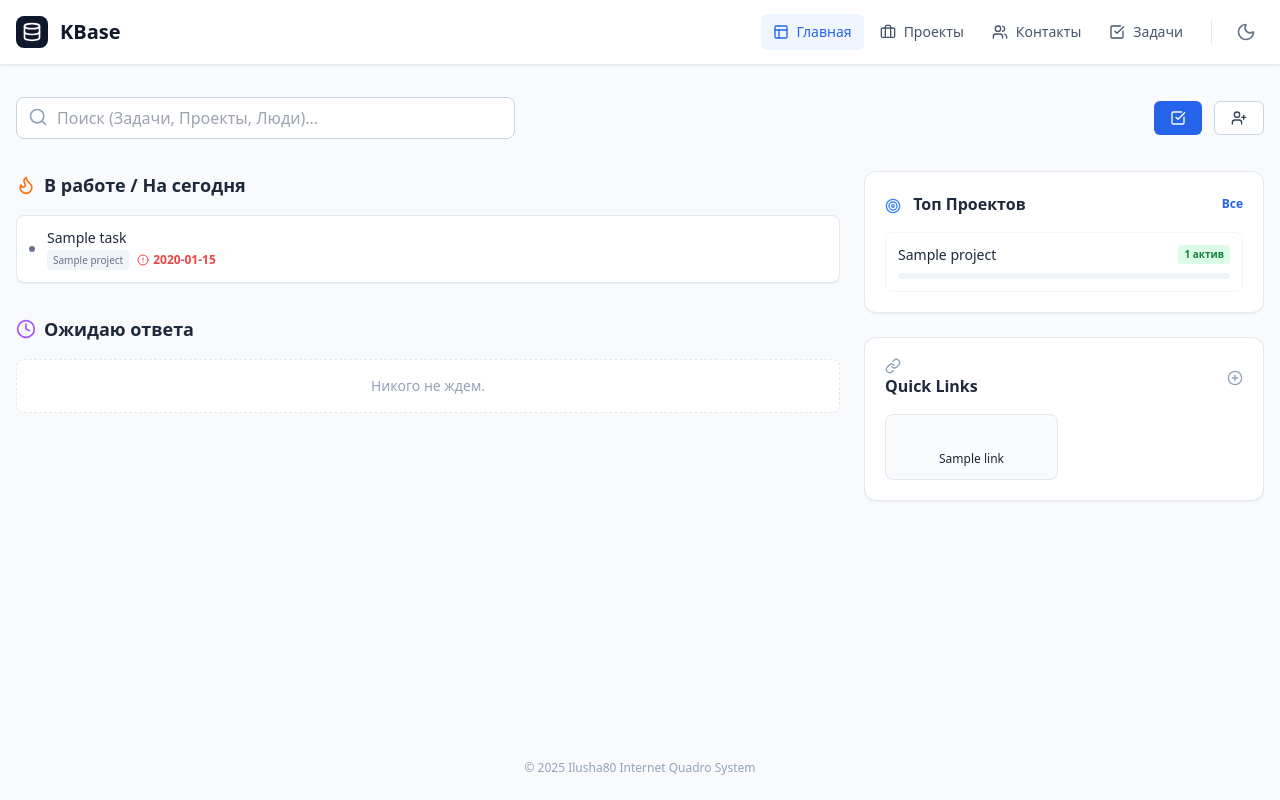
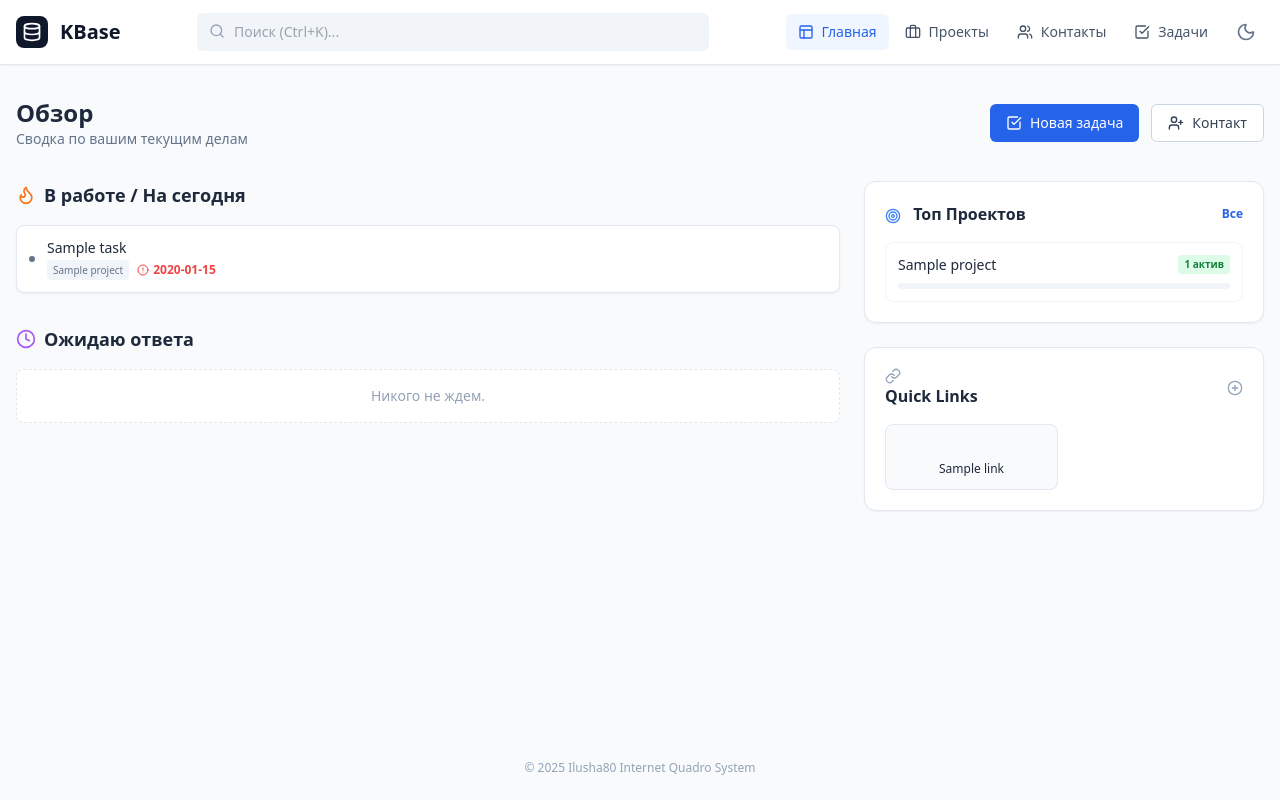
Before and after one commit to iLusha80/kbase, a Flask app: page / in a window 1280 px wide. Run offline with Flask 3, Linux system fonts and the light colour scheme; data comes from the database, SQL or seed files in the repository; tables that the repository leaves empty hold one stand-in row (values such as "Sample post"); some libraries are stand-ins or nearby versions.

Commit message:
feat: implement global search functionality with debounce and results dropdown

```diff
--- a/static/js/app.js
+++ b/static/js/app.js
@@ -4,6 +4,7 @@ import { initModals, openModal, closeModal } from './components/Modal.js';
 import TagManager from './components/TagManager.js';
 import ThemeManager from './components/ThemeManager.js';
 import Dashboard from './components/Dashboard.js';
+import GlobalSearch from './components/GlobalSearch.js'; // NEW IMPORT
 
 import { TaskController } from './controllers/TaskController.js';
 import { ContactController } from './controllers/ContactController.js';
@@ -33,6 +34,9 @@ document.addEventListener('DOMContentLoaded', async () => {
 
     window.contactTagManager = new TagManager('contact-tags-container');
     window.taskTagManager = new TagManager('task-tags-container');
+
+    // Init Global Search
+    GlobalSearch.init();
 
     ContactController.init();
     TaskController.init();
@@ -142,7 +146,6 @@ function handleUrlRouting(addToHistory = false) {
     else if (path === '/projects') initialView = 'projects';
     else if (path === '/kb') initialView = 'kb';
 
-    // PROJECT DETAIL
     const projectMatch = path.match(/^\/projects\/(\d+)$/);
     if (projectMatch) {
         const projectId = projectMatch[1];
@@ -151,7 +154,6 @@ function handleUrlRouting(addToHistory = false) {
         return;
     }
 
-    // NEW: CONTACT DETAIL
     const contactMatch = path.match(/^\/contacts\/(\d+)$/);
     if (contactMatch) {
         const contactId = contactMatch[1];
--- a/static/js/components/Dashboard.js
+++ b/static/js/components/Dashboard.js
@@ -3,13 +3,11 @@ import { switchView } from '../utils/router.js';
 import { closeModal } from './Modal.js';
 
 const Dashboard = {
-    // Метод для инициализации слушателей событий (выполняется 1 раз при загрузке App)
+    // Setup listeners (Search logic REMOVED from here)
     setup() {
-        this.initSearch();
         this.initQuickLinkForm();
     },
 
-    // Метод для загрузки данных (выполняется каждый раз при переходе на Dashboard)
     async init() {
         await this.loadData();
     },
@@ -117,7 +115,6 @@ const Dashboard = {
     initQuickLinkForm() {
         const form = document.getElementById('quick-link-form');
         if (form) {
-            // Удаляем старые слушатели путем клонирования (самый простой способ без именованной функции)
             const newForm = form.cloneNode(true);
             form.parentNode.replaceChild(newForm, form);
 
@@ -128,81 +125,13 @@ const Dashboard = {
 
                 if (await API.createQuickLink(data)) {
                     closeModal('quick-link-modal');
-                    e.target.reset(); // Сброс формы
-                    this.loadData(); // Обновление дашборда
+                    e.target.reset();
+                    this.loadData();
                 } else {
                     alert('Ошибка при создании ссылки');
                 }
             });
         }
-    },
-
-    initSearch() {
-        const input = document.getElementById('globalSearchInput');
-        const resultsContainer = document.getElementById('globalSearchResults');
-
-        if (!input || !resultsContainer) return;
-
-        // Клонируем input чтобы убрать старые слушатели, если они были
-        const newInput = input.cloneNode(true);
-        input.parentNode.replaceChild(newInput, input);
-
-        let debounceTimer;
-        newInput.addEventListener('input', (e) => {
-            const val = e.target.value.trim();
-            clearTimeout(debounceTimer);
-            if (val.length < 2) {
-                resultsContainer.classList.add('hidden');
-                resultsContainer.innerHTML = '';
-                return;
-            }
-            debounceTimer = setTimeout(async () => {
-                const data = await API.search(val);
-                this.renderSearchResults(data, resultsContainer);
-            }, 300);
-        });
-
-        // Слушатель клика на документе лучше оставить один раз в app.js или проверить, не дублируется ли он
-        // Для простоты здесь оставим, но добавим проверку (хотя при SPA переходе initSearch не должен вызываться много раз, если мы используем setup)
-        document.addEventListener('click', (e) => {
-            if (!newInput.contains(e.target) && !resultsContainer.contains(e.target)) {
-                resultsContainer.classList.add('hidden');
-            }
-        });
-
-        newInput.addEventListener('focus', () => {
-            if (newInput.value.length >= 2 && resultsContainer.children.length > 0) {
-                resultsContainer.classList.remove('hidden');
-            }
-        });
-    },
-
-    renderSearchResults(data, container) {
-        let html = '';
-        const hasTasks = data.tasks && data.tasks.length > 0;
-        const hasProjects = data.projects && data.projects.length > 0;
-        const hasContacts = data.contacts && data.contacts.length > 0;
-
-        if (!hasTasks && !hasProjects && !hasContacts) {
-            container.innerHTML = `<div class="p-3 text-sm text-slate-500 dark:text-slate-400">Ничего не найдено</div>`;
-            container.classList.remove('hidden');
-            return;
-        }
-        if (hasProjects) {
-            html += `<div class="px-3 py-2 text-xs font-bold text-slate-400 uppercase bg-slate-50 dark:bg-slate-700/50 dark:text-slate-300">Проекты</div>`;
-            html += data.projects.map(p => `<div onclick="openProjectDetail(${p.id})" class="px-4 py-2 hover:bg-slate-50 cursor-pointer flex items-center dark:hover:bg-slate-700"><i data-lucide="briefcase" class="w-4 h-4 mr-2 text-slate-400"></i><span class="text-sm font-medium text-slate-800 dark:text-slate-200">${p.title}</span></div>`).join('');
-        }
-        if (hasTasks) {
-            html += `<div class="px-3 py-2 text-xs font-bold text-slate-400 uppercase bg-slate-50 border-t border-slate-100 dark:bg-slate-700/50 dark:border-slate-700 dark:text-slate-300">Задачи</div>`;
-            html += data.tasks.map(t => `<div onclick="editTask(${t.id})" class="px-4 py-2 hover:bg-slate-50 cursor-pointer flex items-center dark:hover:bg-slate-700"><div class="w-2 h-2 rounded-full mr-2" style="background-color: ${t.status ? t.status.color : '#ccc'}"></div><span class="text-sm text-slate-800 truncate dark:text-slate-200">${t.title}</span></div>`).join('');
-        }
-        if (hasContacts) {
-            html += `<div class="px-3 py-2 text-xs font-bold text-slate-400 uppercase bg-slate-50 border-t border-slate-100 dark:bg-slate-700/50 dark:border-slate-700 dark:text-slate-300">Контакты</div>`;
-            html += data.contacts.map(c => `<div onclick="editContact(${c.id})" class="px-4 py-2 hover:bg-slate-50 cursor-pointer flex items-center dark:hover:bg-slate-700"><i data-lucide="user" class="w-4 h-4 mr-2 text-slate-400"></i><span class="text-sm text-slate-800 dark:text-slate-200">${c.last_name} ${c.first_name || ''}</span></div>`).join('');
-        }
-        container.innerHTML = html;
-        container.classList.remove('hidden');
-        if (window.lucide) lucide.createIcons();
     }
 };
 
--- /dev/null
+++ b/static/js/components/GlobalSearch.js
@@ -0,0 +1,109 @@
+import API from '../api.js';
+
+const GlobalSearch = {
+    init() {
+        const input = document.getElementById('globalHeaderSearch');
+        const resultsContainer = document.getElementById('globalHeaderSearchResults');
+
+        if (!input || !resultsContainer) return;
+
+        let debounceTimer;
+
+        // Listener for typing
+        input.addEventListener('input', (e) => {
+            const val = e.target.value.trim();
+            clearTimeout(debounceTimer);
+
+            if (val.length < 2) {
+                resultsContainer.classList.add('hidden');
+                resultsContainer.innerHTML = '';
+                return;
+            }
+
+            debounceTimer = setTimeout(async () => {
+                const data = await API.search(val);
+                this.renderSearchResults(data, resultsContainer);
+            }, 300);
+        });
+
+        // Focus listeners
+        input.addEventListener('focus', () => {
+            if (input.value.length >= 2 && resultsContainer.children.length > 0) {
+                resultsContainer.classList.remove('hidden');
+            }
+        });
+
+        // Click outside to close
+        document.addEventListener('click', (e) => {
+            if (!input.contains(e.target) && !resultsContainer.contains(e.target)) {
+                resultsContainer.classList.add('hidden');
+            }
+        });
+
+        // Hotkey Ctrl/Cmd + K
+        document.addEventListener('keydown', (e) => {
+            if ((e.ctrlKey || e.metaKey) && e.key === 'k') {
+                e.preventDefault();
+                input.focus();
+            }
+        });
+    },
+
+    renderSearchResults(data, container) {
+        let html = '';
+        const hasTasks = data.tasks && data.tasks.length > 0;
+        const hasProjects = data.projects && data.projects.length > 0;
+        const hasContacts = data.contacts && data.contacts.length > 0;
+
+        if (!hasTasks && !hasProjects && !hasContacts) {
+            container.innerHTML = `<div class="p-4 text-sm text-center text-slate-500 dark:text-slate-400">Ничего не найдено</div>`;
+            container.classList.remove('hidden');
+            return;
+        }
+
+        // Projects
+        if (hasProjects) {
+            html += `<div class="px-3 py-2 text-[10px] font-bold text-slate-400 uppercase bg-slate-50 dark:bg-slate-700/50 dark:text-slate-300">Проекты</div>`;
+            html += data.projects.map(p => `
+                <div onclick="openProjectDetail(${p.id}); document.getElementById('globalHeaderSearchResults').classList.add('hidden');"
+                     class="px-4 py-2 hover:bg-slate-50 cursor-pointer flex items-center transition-colors dark:hover:bg-slate-700">
+                    <i data-lucide="briefcase" class="w-4 h-4 mr-3 text-slate-400"></i>
+                    <span class="text-sm font-medium text-slate-800 dark:text-slate-200">${p.title}</span>
+                </div>
+            `).join('');
+        }
+
+        // Contacts
+        if (hasContacts) {
+            html += `<div class="px-3 py-2 text-[10px] font-bold text-slate-400 uppercase bg-slate-50 border-t border-slate-100 dark:bg-slate-700/50 dark:border-slate-700 dark:text-slate-300">Контакты</div>`;
+            html += data.contacts.map(c => `
+                <div onclick="openContactDetail(${c.id}); document.getElementById('globalHeaderSearchResults').classList.add('hidden');"
+                     class="px-4 py-2 hover:bg-slate-50 cursor-pointer flex items-center transition-colors dark:hover:bg-slate-700">
+                    <i data-lucide="user" class="w-4 h-4 mr-3 text-slate-400"></i>
+                    <div>
+                        <div class="text-sm text-slate-800 dark:text-slate-200">${c.last_name} ${c.first_name || ''}</div>
+                        ${c.role ? `<div class="text-xs text-slate-500">${c.role}</div>` : ''}
+                    </div>
+                </div>
+            `).join('');
+        }
+
+        // Tasks
+        if (hasTasks) {
+            html += `<div class="px-3 py-2 text-[10px] font-bold text-slate-400 uppercase bg-slate-50 border-t border-slate-100 dark:bg-slate-700/50 dark:border-slate-700 dark:text-slate-300">Задачи</div>`;
+            html += data.tasks.map(t => `
+                <div onclick="editTask(${t.id}); document.getElementById('globalHeaderSearchResults').classList.add('hidden');"
+                     class="px-4 py-2 hover:bg-slate-50 cursor-pointer flex items-center transition-colors dark:hover:bg-slate-700">
+                    <div class="w-2 h-2 rounded-full mr-3 flex-shrink-0" style="background-color: ${t.status ? t.status.color : '#ccc'}"></div>
+                    <span class="text-sm text-slate-800 truncate dark:text-slate-200">${t.title}</span>
+                </div>
+            `).join('');
+        }
+
+        container.innerHTML = html;
+        container.classList.remove('hidden');
+        if (window.lucide) lucide.createIcons();
+    }
+};
+
+export default GlobalSearch;
--- a/templates/partials/header.html
+++ b/templates/partials/header.html
@@ -1,20 +1,34 @@
 <header class="sticky top-0 z-40 w-full bg-white border-b border-slate-200 shadow-sm transition-colors duration-200 dark:bg-slate-800 dark:border-slate-700">
-    <div class="max-w-7xl mx-auto px-4 h-16 flex items-center justify-between">
-        <!-- Логотип -->
-        <a href="/" class="flex items-center cursor-pointer group" id="nav-dashboard-logo" data-view="dashboard">
+    <div class="max-w-7xl mx-auto px-4 h-16 flex items-center justify-between gap-4">
+        <!-- 1. Логотип -->
+        <a href="/" class="flex items-center cursor-pointer group flex-shrink-0" id="nav-dashboard-logo" data-view="dashboard">
             <div class="bg-slate-900 p-1.5 rounded-lg mr-3 group-hover:bg-primary-600 transition-colors dark:bg-primary-600">
                 <i data-lucide="database" class="w-5 h-5 text-white"></i>
             </div>
-            <span class="text-xl font-bold text-slate-900 dark:text-white">KBase</span>
+            <span class="text-xl font-bold text-slate-900 dark:text-white sm:block">KBase</span>
         </a>
 
-        <!-- Навигация и Кнопка -->
-        <div class="flex items-center gap-2">
-            <nav class="flex items-center space-x-1">
+        <!-- 2. GLOBAL SEARCH (NEW) -->
+        <div class="flex-1 max-w-lg relative">
+            <div class="relative">
+                <i data-lucide="search" class="absolute left-3 top-2.5 w-4 h-4 text-slate-400"></i>
+                <input type="text" id="globalHeaderSearch"
+                    placeholder="Поиск (Ctrl+K)..."
+                    autocomplete="off"
+                    class="w-full pl-9 pr-4 py-2 bg-slate-100 border-transparent focus:bg-white border focus:border-primary-500 rounded-md text-sm transition-all outline-none dark:bg-slate-700 dark:text-white dark:focus:bg-slate-900 dark:focus:border-primary-500 dark:placeholder-slate-400">
+            </div>
+            <!-- Results Dropdown -->
+            <div id="globalHeaderSearchResults" class="hidden absolute top-full left-0 right-0 mt-2 bg-white rounded-lg shadow-xl border border-slate-200 overflow-hidden max-h-96 overflow-y-auto z-50 dark:bg-slate-800 dark:border-slate-700">
+                <!-- JS populates this -->
+            </div>
+        </div>
+
+        <!-- 3. Навигация и Кнопки -->
+        <div class="flex items-center gap-2 flex-shrink-0">
+            <nav class="md:flex items-center space-x-1">
                 <a href="/" id="nav-dashboard" data-view="dashboard" class="nav-btn flex items-center px-3 py-2 rounded-md text-sm font-medium transition-colors">
                     <i data-lucide="layout" class="w-4 h-4 mr-2"></i> <span>Главная</span>
                 </a>
-                <!-- NEW PROJECTS LINK -->
                 <a href="/projects" id="nav-projects" data-view="projects" class="nav-btn flex items-center px-3 py-2 rounded-md text-sm font-medium transition-colors">
                     <i data-lucide="briefcase" class="w-4 h-4 mr-2"></i> <span>Проекты</span>
                 </a>
@@ -26,10 +40,8 @@
                 </a>
             </nav>
 
-            <!-- Разделитель -->
-            <div class="h-6 w-px bg-slate-200 dark:bg-slate-700 mx-2"></div>
+            <div class="h-6 w-px bg-slate-200 dark:bg-slate-700 mx-2 hidden md:block"></div>
 
-            <!-- ПЕРЕКЛЮЧАТЕЛЬ ТЕМЫ -->
             <button id="theme-toggle" class="p-2 rounded-md transition-all focus:outline-none
                 text-slate-500 hover:bg-slate-100
                 dark:text-yellow-300 dark:bg-slate-700 dark:border dark:border-slate-600 dark:hover:bg-slate-600 dark:hover:text-yellow-200">
--- a/templates/partials/view_dashboard.html
+++ b/templates/partials/view_dashboard.html
@@ -1,26 +1,23 @@
 <div id="view-dashboard" class="view-section fade-in">
-    <!-- HEADER и GRID (Левая колонка) без изменений -->
-    <div class="flex flex-col md:flex-row gap-4 mb-8 justify-between items-start md:items-center relative z-20">
-        <!-- Search Bar -->
-        <div class="relative w-full md:w-1/2 lg:w-2/5">
-            <i data-lucide="search" class="absolute left-3 top-2.5 w-5 h-5 text-slate-400"></i>
-            <input type="text" id="globalSearchInput" placeholder="Поиск (Задачи, Проекты, Люди)..." autocomplete="off"
-                class="w-full pl-10 pr-4 py-2 border border-slate-300 rounded-lg focus:outline-none focus:border-primary-500 focus:ring-1 focus:ring-primary-500 transition-all bg-white dark:bg-slate-800 dark:border-slate-700 dark:text-white dark:placeholder-slate-500">
-            <div id="globalSearchResults" class="hidden absolute top-full left-0 right-0 mt-2 bg-white rounded-lg shadow-xl border border-slate-200 overflow-hidden max-h-96 overflow-y-auto dark:bg-slate-800 dark:border-slate-700 z-50"></div>
+    <!-- HEADER -->
+    <div class="flex flex-col sm:flex-row gap-4 mb-8 justify-between items-start sm:items-center">
+        <div>
+            <h2 class="text-2xl font-bold text-slate-800 dark:text-white">Обзор</h2>
+            <p class="text-sm text-slate-500 dark:text-slate-400">Сводка по вашим текущим делам</p>
         </div>
+
         <!-- Buttons -->
-        <div class="flex gap-3 w-full md:w-auto">
-            <button onclick="openTaskModal()" class="flex-1 md:flex-none justify-center bg-primary-600 hover:bg-primary-700 text-white font-medium text-sm px-4 py-2 rounded-md flex items-center gap-2 transition-colors dark:bg-primary-600 dark:hover:bg-primary-500">
-                <i data-lucide="check-square" class="w-4 h-4"></i> <span class="hidden sm:inline">Задача</span>
+        <div class="flex gap-3 w-full sm:w-auto">
+            <button onclick="openTaskModal()" class="flex-1 sm:flex-none justify-center bg-primary-600 hover:bg-primary-700 text-white font-medium text-sm px-4 py-2 rounded-md flex items-center gap-2 transition-colors dark:bg-primary-600 dark:hover:bg-primary-500">
+                <i data-lucide="check-square" class="w-4 h-4"></i> <span>Новая задача</span>
             </button>
-            <button onclick="openModal()" class="flex-1 md:flex-none justify-center bg-white border border-slate-300 text-slate-700 hover:bg-slate-50 font-medium text-sm px-4 py-2 rounded-md flex items-center gap-2 transition-colors dark:bg-slate-800 dark:border-slate-600 dark:text-slate-300 dark:hover:bg-slate-700">
-                <i data-lucide="user-plus" class="w-4 h-4"></i> <span class="hidden sm:inline">Контакт</span>
+            <button onclick="openModal()" class="flex-1 sm:flex-none justify-center bg-white border border-slate-300 text-slate-700 hover:bg-slate-50 font-medium text-sm px-4 py-2 rounded-md flex items-center gap-2 transition-colors dark:bg-slate-800 dark:border-slate-600 dark:text-slate-300 dark:hover:bg-slate-700">
+                <i data-lucide="user-plus" class="w-4 h-4"></i> <span>Контакт</span>
             </button>
         </div>
     </div>
 
     <div class="grid grid-cols-1 lg:grid-cols-3 gap-6">
-
         <!-- LEFT COLUMN -->
         <div class="lg:col-span-2 space-y-8">
             <section>
@@ -59,7 +56,7 @@
                 </div>
             </section>
 
-            <!-- QUICK LINKS (Dynamic) -->
+            <!-- QUICK LINKS -->
             <section class="bg-white rounded-xl shadow-sm border border-slate-200 p-5 dark:bg-slate-800 dark:border-slate-700">
                 <h3 class="text-base font-bold text-slate-800 mb-4 flex items-center justify-between dark:text-white">
                     <span><i data-lucide="link" class="w-4 h-4 mr-2 text-slate-400"></i> Quick Links</span>
@@ -68,7 +65,6 @@
                     </button>
                 </h3>
                 <div id="dash-quick-links" class="grid grid-cols-2 gap-3">
-                    <!-- JS fills this -->
                     <div class="col-span-2 text-center text-xs text-slate-400 py-2">Нет ссылок</div>
                 </div>
             </section>
```
